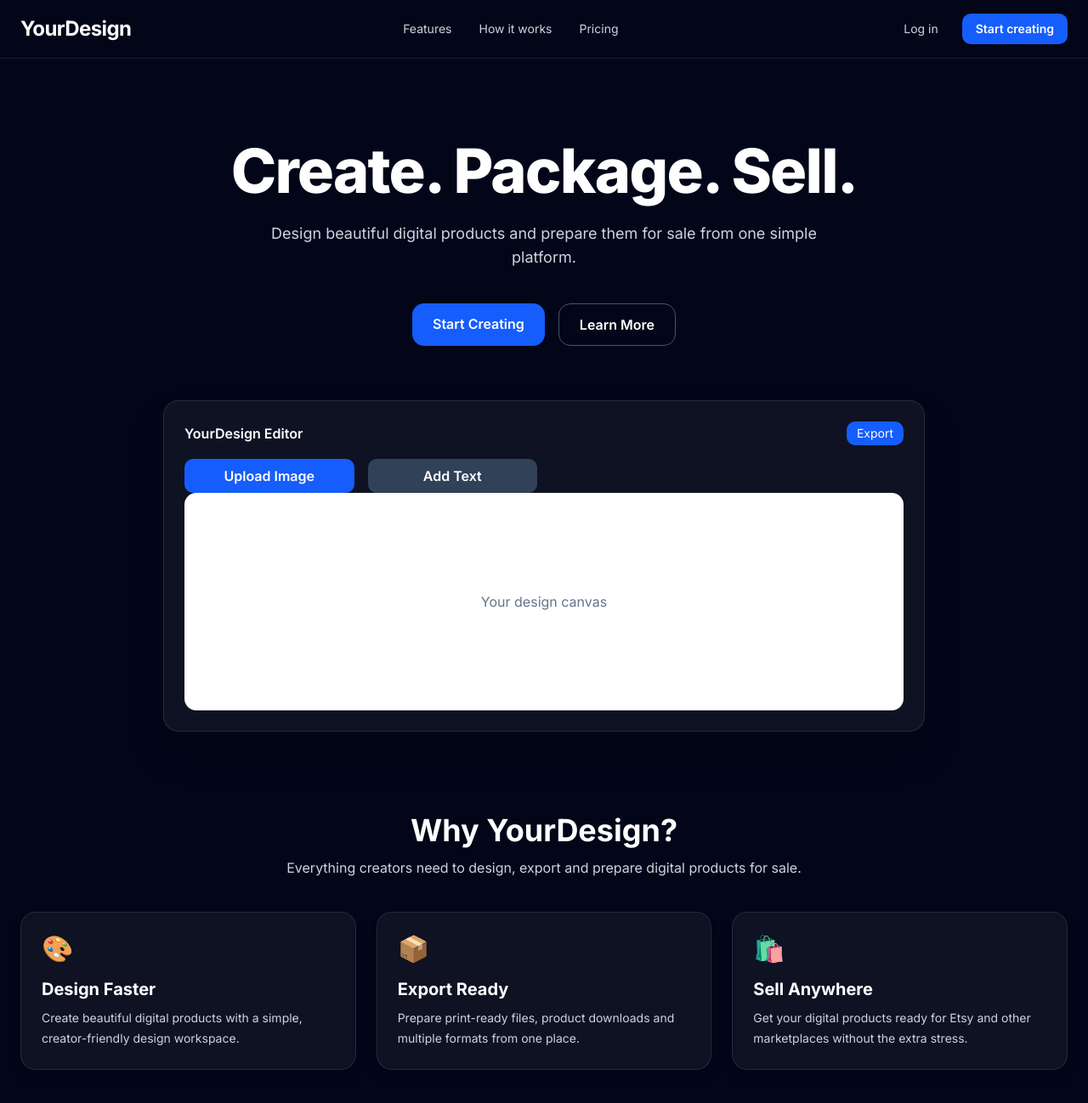
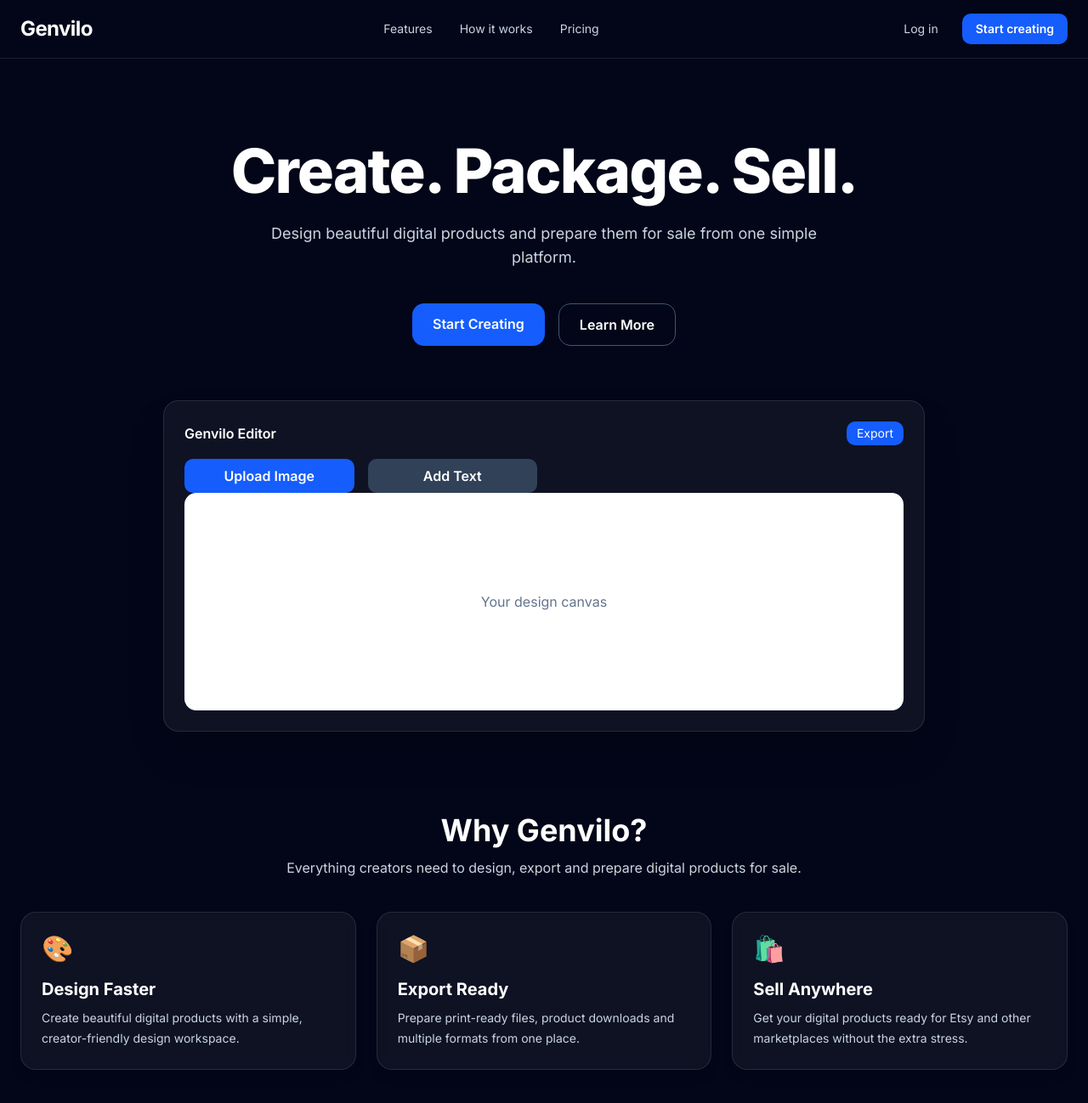
Before and after one commit to Stewey95/yourdesign, a Next.js app: page / in a window 1280 px wide. Shown: the top 1298 px of the page at 85% size. Built offline with nearby package versions, Linux system fonts and the light colour scheme.

Commit message:
Rebrand app to Genvilo

```diff
--- a/app/create/page.tsx
+++ b/app/create/page.tsx
@@ -5,7 +5,7 @@
     <main className="min-h-screen bg-slate-950 text-white p-10">
       <section className="max-w-7xl mx-auto">
         <h1 className="text-6xl font-extrabold mb-4">
-          YourDesign Studio
+          Genvilo Studio
         </h1>
 
         <p className="text-xl text-slate-300 mb-12">
--- a/app/page.tsx
+++ b/app/page.tsx
@@ -30,7 +30,7 @@
       <section id="features" className="mx-auto max-w-7xl px-6 pb-24">
   <div className="mb-10 text-center">
     <h2 className="text-3xl font-bold md:text-4xl">
-      Why YourDesign?
+      Why Genvilo?
     </h2>
     <p className="mt-3 text-slate-300">
       Everything creators need to design, export and prepare digital products for sale.
--- a/components/EditorPreview.tsx
+++ b/components/EditorPreview.tsx
@@ -16,7 +16,7 @@
   return (
     <div className="mt-16 w-full max-w-4xl rounded-2xl border border-white/10 bg-white/5 p-6 shadow-2xl">
       <div className="mb-4 flex items-center justify-between">
-        <p className="font-semibold text-white">YourDesign Editor</p>
+        <p className="font-semibold text-white">Genvilo Editor</p>
 
         <button className="rounded-lg bg-blue-600 px-3 py-1 text-sm text-white">
           Export
--- a/components/ui/Navbar.tsx
+++ b/components/ui/Navbar.tsx
@@ -3,7 +3,7 @@
     <header className="w-full border-b border-white/10 bg-slate-950 text-white">
       <nav className="mx-auto flex max-w-7xl items-center justify-between px-6 py-4">
         <div className="text-2xl font-bold tracking-tight">
-          YourDesign
+          Genvilo
         </div>
 
         <div className="hidden items-center gap-8 text-sm text-slate-300 md:flex">
--- a/package.json
+++ b/package.json
@@ -1,5 +1,5 @@
 {
-  "name": "yourdesign",
+  "name": "Genvilo",
   "version": "0.1.0",
   "private": true,
   "scripts": {
```
Also changed, not shown: 1 other file (tests, documents, lock files or other folders).
